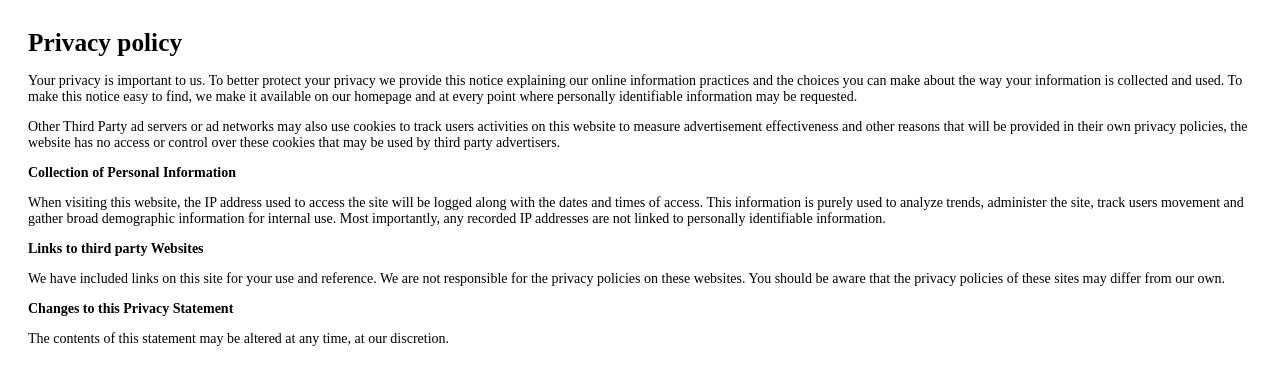
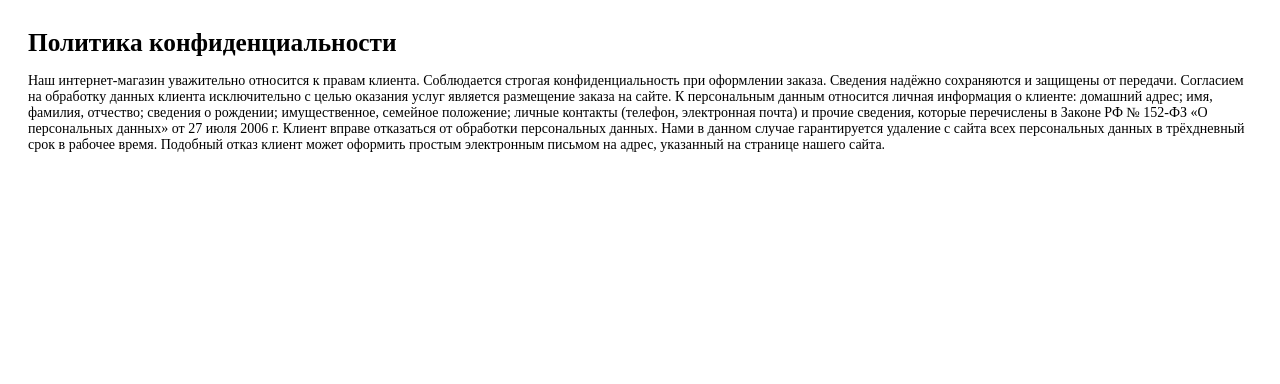
Before and after one commit to beautyshopeu/politics_, a plain HTML site: page index.html in a window 1280 px wide. Drawn offline with Linux system fonts and the light colour scheme.

Commit message:
Update index.html

```diff
--- a/index.html
+++ b/index.html
@@ -1,23 +1,20 @@
 <html>
 <head>
-	<title>Privacy policy</title>
+	<title>Политика конфиденциальности</title>
 <meta charset="UTF-8" />
 </head>
 <body>
 <div style="padding: 20px; font-size: 14px;font-family: 'PT Sans';">
-	<h1 style="font-family: 'PT Sans'; padding: 0; margin: 0; margin-bottom: 16px; font-size:19pt; font-weight: bold;">Privacy policy</h1>
+	<h1 style="font-family: 'PT Sans'; padding: 0; margin: 0; margin-bottom: 16px; font-size:19pt; font-weight: bold;">Политика конфиденциальности</h1>
 
 
-<p>Your privacy is important to us. To better protect your privacy we provide this notice explaining our online information practices and the choices you can make about the way your information is collected and used. To make this notice easy to find, we make it available on our homepage and at every point where personally identifiable information may be requested.</p>
-                    <p>Other Third Party ad servers or ad networks may also use cookies to track users activities on this website to measure advertisement effectiveness and other reasons that will be provided in their own privacy policies, the website has no access or control over these cookies that may be used by third party advertisers.</p>
+<p>Наш интернет-магазин уважительно относится к правам клиента. Соблюдается строгая конфиденциальность при оформлении заказа. Сведения надёжно сохраняются и защищены от передачи.
 
-                    <strong>Collection of Personal Information</strong>
-                    <p>When visiting this website, the IP address used to access the site will be logged along with the dates and times of access. This information is purely used to analyze trends, administer the site, track users movement and gather broad demographic information for internal use. Most importantly, any recorded IP addresses are not linked to personally identifiable information.</p>
+Согласием на обработку данных клиента исключительно с целью оказания услуг является размещение заказа на сайте.
 
-                    <strong>Links to third party Websites</strong>
-                    <p>We have included links on this site for your use and reference. We are not responsible for the privacy policies on these websites. You should be aware that the privacy policies of these sites may differ from our own.</p>
+К персональным данным относится личная информация о клиенте: домашний адрес; имя, фамилия, отчество; сведения о рождении; имущественное, семейное положение; личные контакты (телефон, электронная почта) и прочие сведения, которые перечислены в Законе РФ № 152-ФЗ «О персональных данных» от 27 июля 2006 г.
 
-                    <strong>Changes to this Privacy Statement</strong>
-                    <p>The contents of this statement may be altered at any time, at our discretion.</p>
+Клиент вправе отказаться от обработки персональных данных. Нами в данном случае гарантируется удаление с сайта всех персональных данных в трёхдневный срок в рабочее время. Подобный отказ клиент может оформить простым электронным письмом на адрес, указанный на странице нашего сайта.
+</p>
 </body>
 </html>
```
